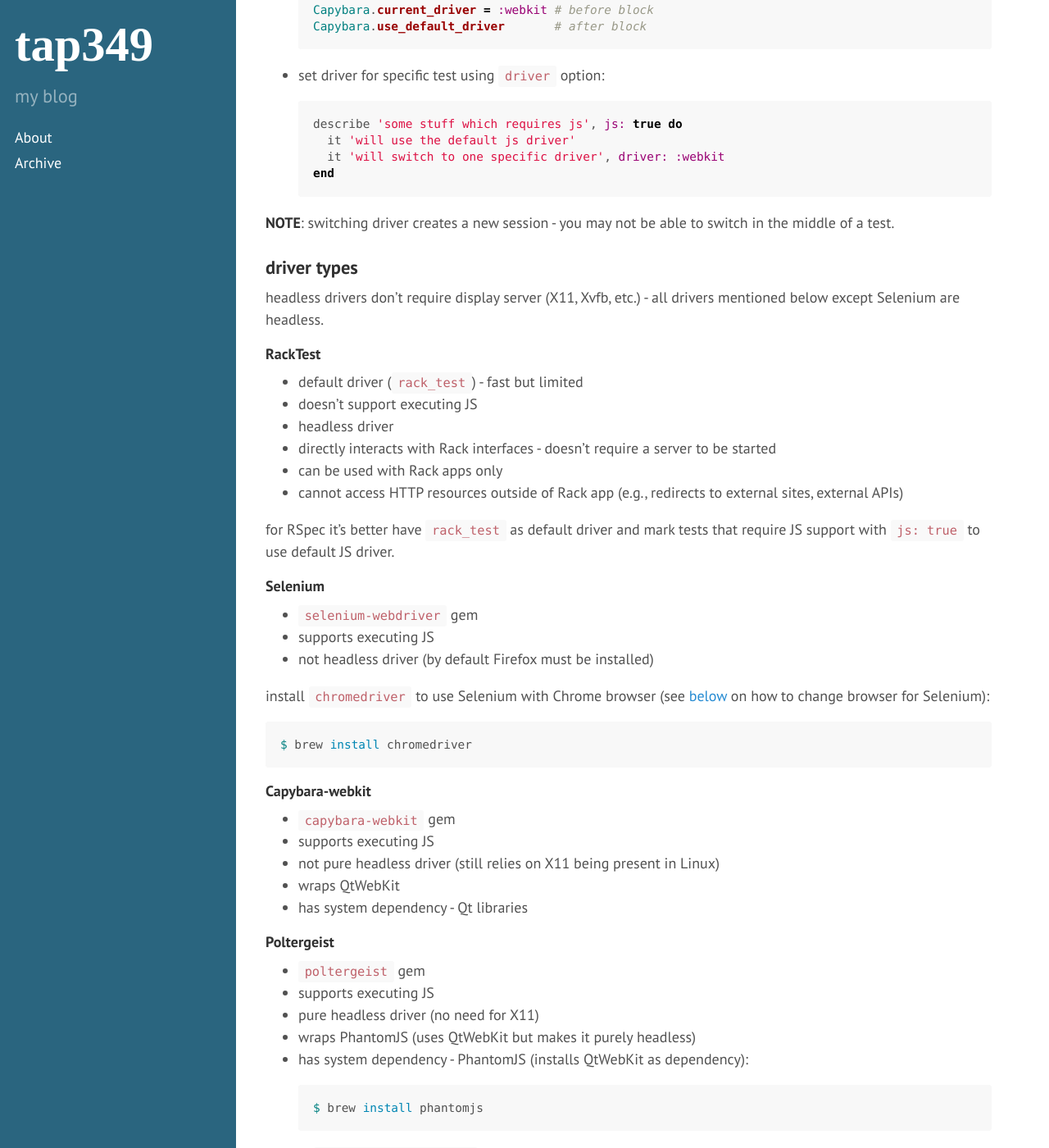
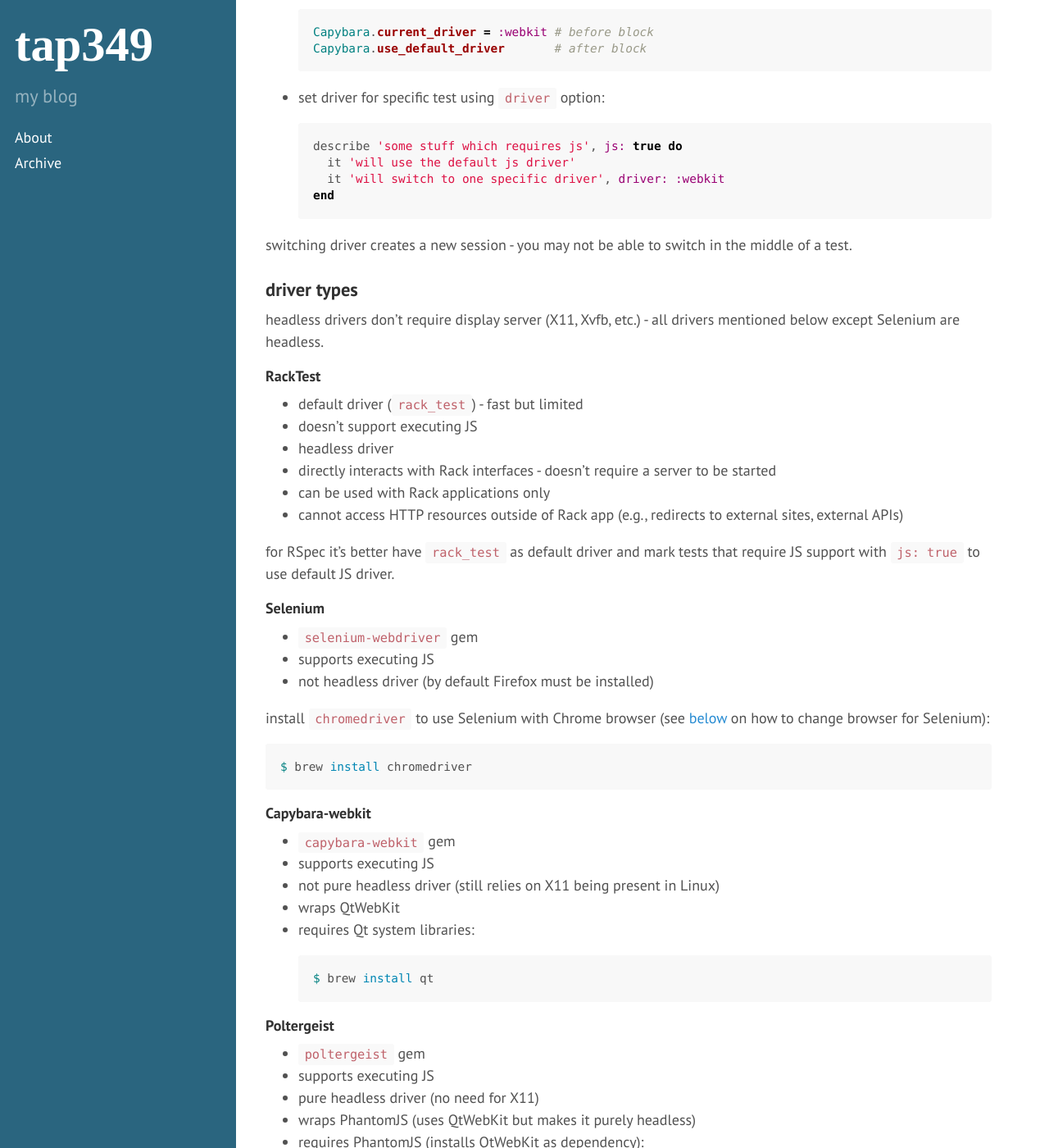
Before and after one commit to tap349/tap349.github.io, a Jekyll site: the page built from _posts/2016-04-09-capybara.md, in a window 1280 px wide and 1400 px high, scrolled down 2774 px. Shown: the whole window at 82% size. Built offline with Jekyll 4.4.1, drawn with Linux system fonts in a browser that asks for light colours; some of the changed text lies outside the part shown.

Commit message:
update 2016-04-14_02:36:10

````diff
--- a/_posts/2016-04-09-capybara.md
+++ b/_posts/2016-04-09-capybara.md
@@ -103,8 +103,8 @@
   end
   ```
 
-**NOTE**: switching driver creates a new session - you may not be able
-          to switch in the middle of a test.
+switching driver creates a new session -
+you may not be able to switch in the middle of a test.
 
 ### driver types
 
@@ -118,7 +118,7 @@
 - headless driver
 - directly interacts with Rack interfaces -
   doesn't require a server to be started
-- can be used with Rack apps only
+- can be used with Rack applications only
 - cannot access HTTP resources outside of Rack app
   (e.g., redirects to external sites, external APIs)
 
@@ -144,7 +144,11 @@
 - supports executing JS
 - not pure headless driver (still relies on X11 being present in Linux)
 - wraps QtWebKit
-- has system dependency - Qt libraries
+- requires Qt system libraries:
+
+  ```sh
+  $ brew install qt
+  ```
 
 #### Poltergeist
 
@@ -152,7 +156,7 @@
 - supports executing JS
 - pure headless driver (no need for X11)
 - wraps PhantomJS (uses QtWebKit but makes it purely headless)
-- has system dependency - PhantomJS (installs QtWebKit as dependency):
+- requires PhantomJS (installs QtWebKit as dependency):
 
   ```sh
   $ brew install phantomjs
@@ -281,6 +285,8 @@
 
 ### matchers (querying)
 
+<http://www.rubydoc.info/github/jnicklas/capybara/master/Capybara/Node/Matchers>
+
 generic Capybara matchers:
 
 - `has_selector?` (`has_xpath?`/`has_css?`)
@@ -446,8 +456,8 @@
 
 ## calling remote servers
 
-**NOTE**: RackTest driver doesn't support calling remote servers -
-          in-process Rack applications only.
+RackTest driver doesn't support calling remote servers -
+in-process Rack applications only.
 
 to work with remote server:
 
````
Also changed, not shown: other parts of _posts/2016-04-09-capybara.md (+10 -1 lines).
